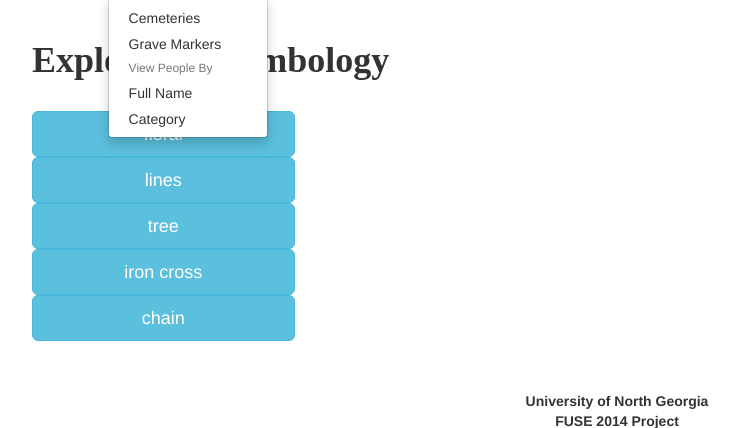
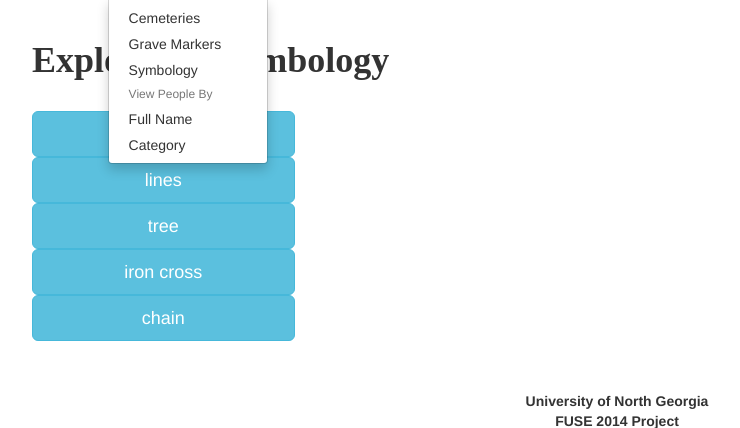
Before and after one commit to jzmiller1/fuse2014, a Django app: page /symbology/ in a window 1280 px wide, after a click on "Explore". Shown: the part 52-480 px from the top of the page, without its empty margins (38-778 px from the left). Run offline with Django 3.2, Linux system fonts and the light colour scheme; the visitor is signed in with stand-in values (Sample User, id 1); data comes from the database, SQL or seed files in the repository; some libraries are stand-ins or nearby versions.

Commit message:
Adding items to the symbology page.
Added buttons to the symbology template that expand to show the marker id when clicked and added links to the marker ids that link to the detail view of the marker.  Also added symbology to the base template navigation bar.

```diff
--- a/cemeteries/fixtures/initial_data.json
+++ b/cemeteries/fixtures/initial_data.json
@@ -4,7 +4,7 @@
     "pk": 1,
     "fields": {
         "name": "Timberidge",
-        "description": "A cemetery."
+        "description": "Timberidge is a cemetery located in Hall County Georgia. "
         }
     },
 
--- a/cemeteries/templates/cemeteries/symbology.html
+++ b/cemeteries/templates/cemeteries/symbology.html
@@ -7,12 +7,12 @@
     <div class="row">
       <div class="col-md-3">
         <button class="btn btn-info btn-lg btn-block" data-toggle="collapse"
-                data-target="#{{ symbology }}">{{ symbology }}</button>
+                data-target="#{{ symbology|slugify }}">{{ symbology }}</button>
       </div>
       <div class="col-md-9">
-        <div class="collapse" id="{{ symbology }}">
+        <div class="collapse" id="{{ symbology|slugify }}">
           {% for marker in symbology.markers.all %}
-            <a href="/marker/pk/ {{ marker.pk }}">{{ marker.markerid }}</a>
+            <a href="/marker/{{ marker.pk }}">{{ marker.markerid }}</a>
           {% endfor %}
         </div>
       </div>
--- a/templates/base.html
+++ b/templates/base.html
@@ -33,6 +33,7 @@
                     <ul class="dropdown-menu" role="menu" aria-labelledby="dropdownMenu2">
                         <li><a href="/cemeteries">Cemeteries</a></li>
                         <li><a href="/marker">Grave Markers</a></li>
+                        <li><a href="/symbology/">Symbology</a></li>
                         <li role="presentation" class="dropdown-header">View People By</li>
                         <li><a href="/person/">Full Name</a></li>
                         <li><a href="/people_search/">Category</a></li>
```
